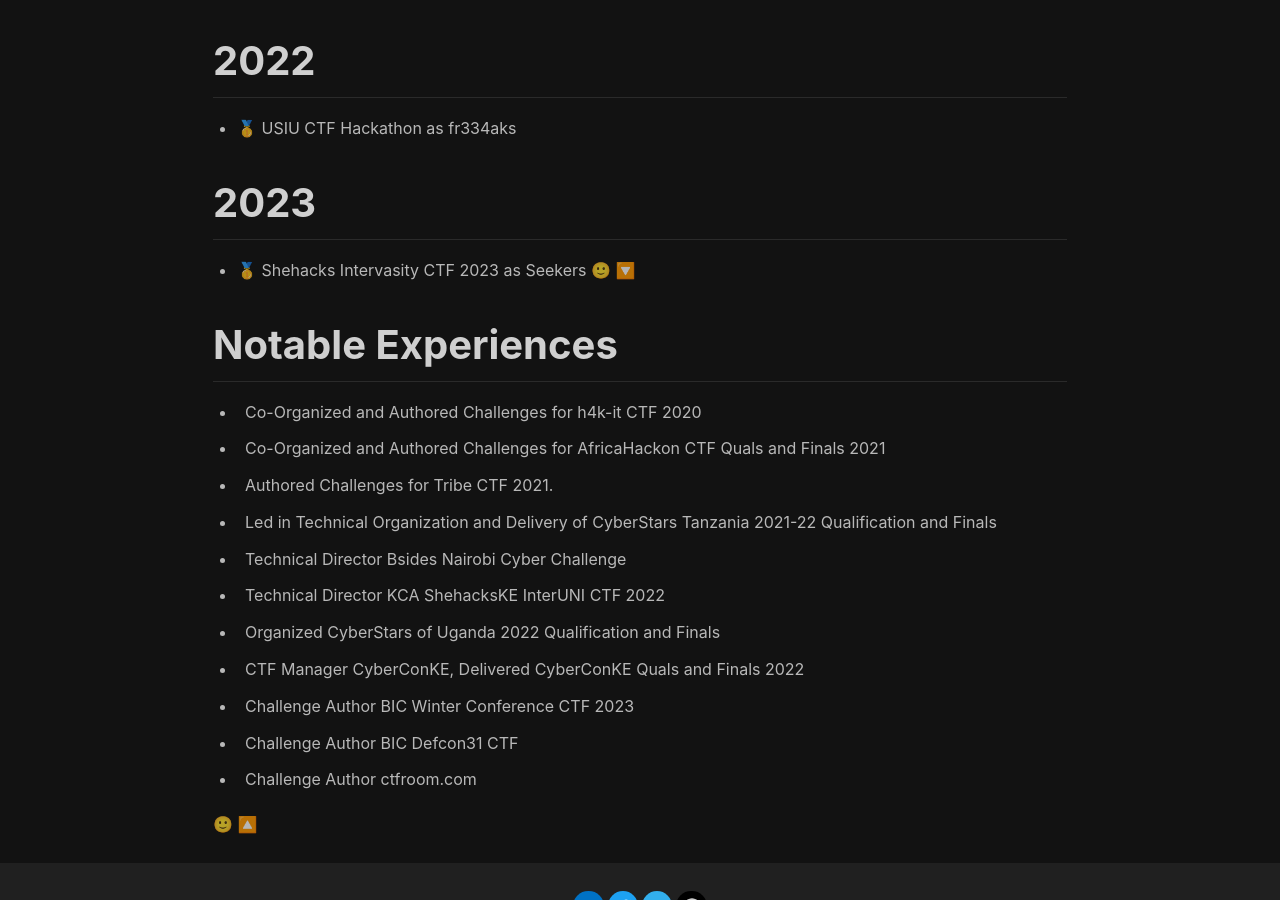
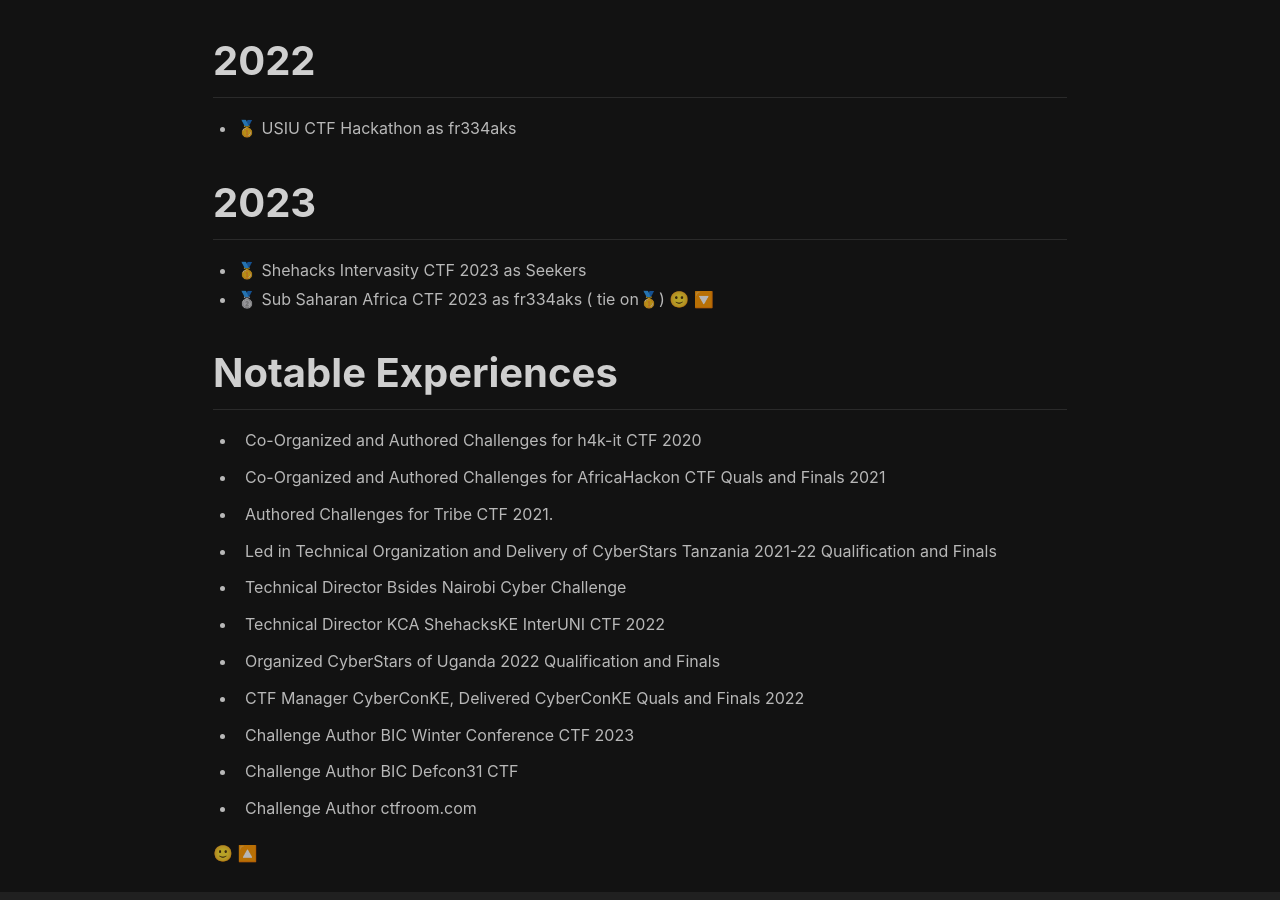
Before and after one commit to k0imet/repo, a Jekyll site: the page built from about.md, in a window 1280 px wide and 900 px high, scrolled down 1359 px. Built offline with Jekyll 4.4.1, drawn with Linux system fonts in a browser that asks for light colours; nearby versions of some CDN libraries.

Commit message:
Update about.md

```diff
--- a/about.md
+++ b/about.md
@@ -92,6 +92,7 @@ Below are some of my/our achievements.
 # 2023
 
 - 🥇 Shehacks Intervasity CTF 2023 as Seekers
+- 🥈 Sub Saharan Africa CTF 2023 as fr334aks ( tie on🥇)
 🙂 🔽
 
 # Notable Experiences
```
